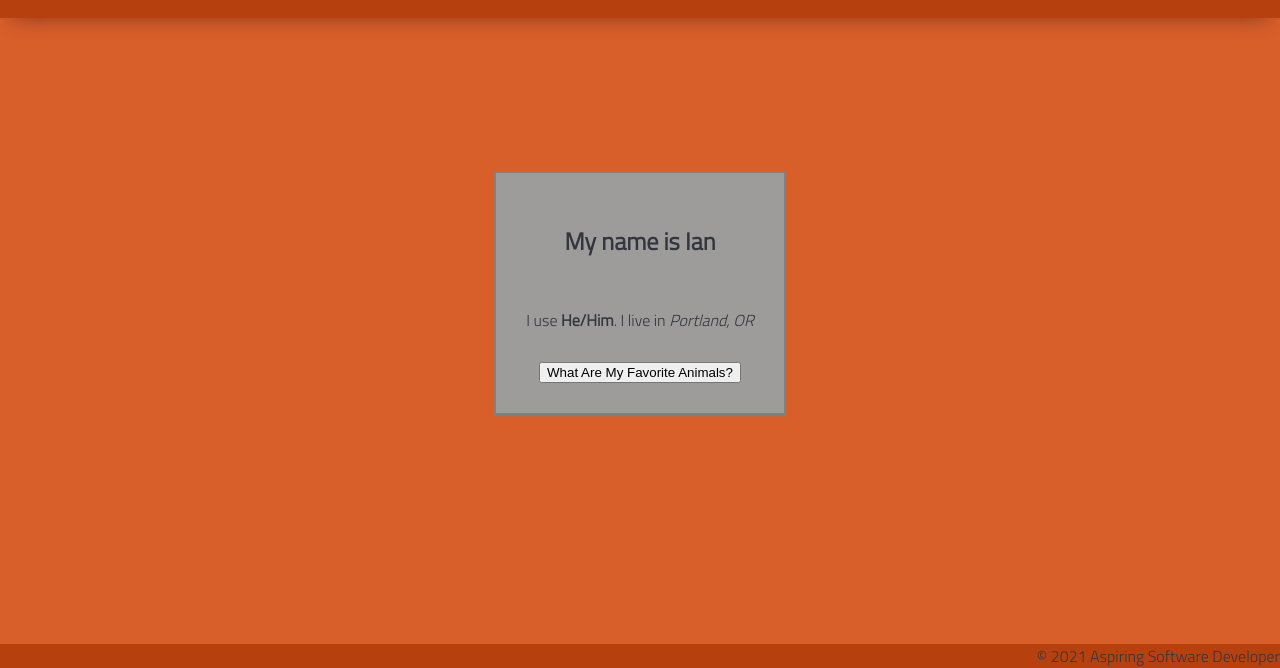
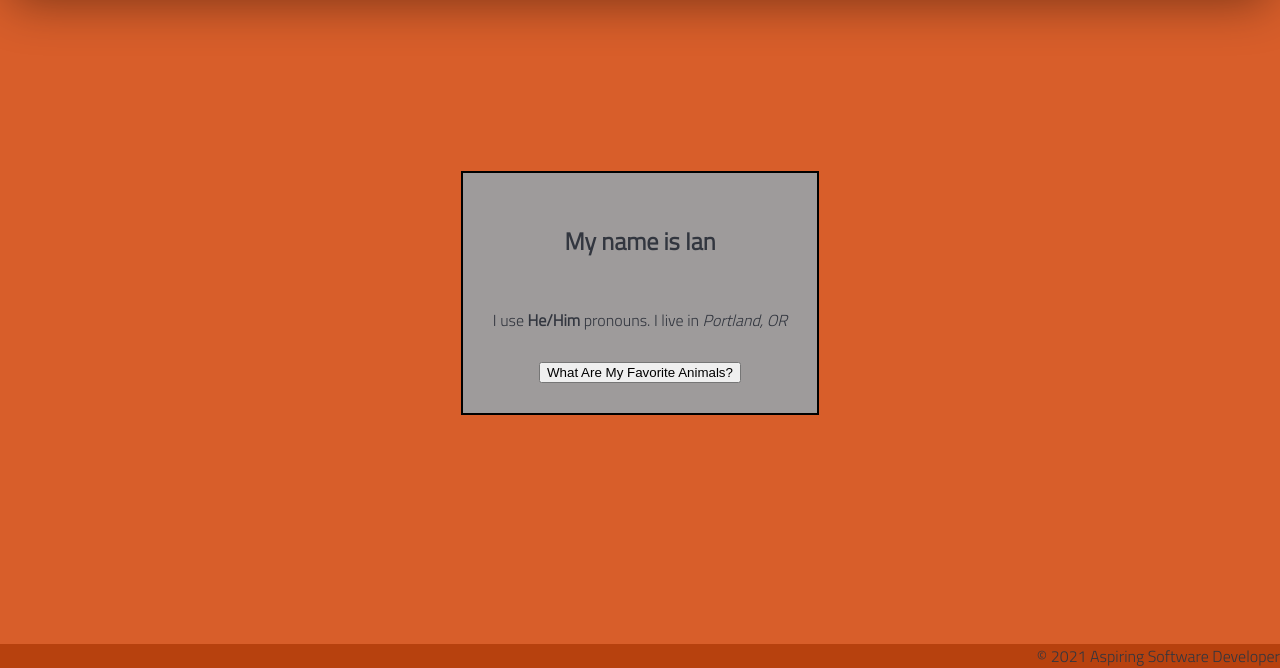
Before and after one commit to IACheifetz/about-me-js-demo, a plain HTML site: page index.html in a window 1280 px wide. Shown: the part 132-800 px from the top of the page. Drawn offline with Linux system fonts and the light colour scheme.

```diff
--- a/index.html
+++ b/index.html
@@ -24,7 +24,7 @@
             <section>
                 <h1>My name is Ian</h1>
                 <p>
-                    I use <span class="bold">He/Him</span>. I live in <span class="italics">Portland, OR</span>
+                    I use <span class="bold">He/Him</span> pronouns. I live in <span class="italics">Portland, OR</span>
 
                 </p>
 
--- a/styles/style.css
+++ b/styles/style.css
@@ -1,7 +1,7 @@
 body {
     /* feel free to update these css variables for a quick theme */
 
-    --color1: grey;
+    --color1: rgb(0, 0, 0);
     --color2: #d85e2a;
     --color3: #B7410E;
     --color4: #d85e2a;
@@ -21,8 +21,8 @@ body {
     --color4: hsla(45, 73%, 98%, 1);
     --color5: hsla(224, 40%, 79%, 1); */
 
-    --header-height: 150px;
-    --shadow: 0px 10px 20px -12px rgba(0, 0, 0, 0.45);
+    --header-height: 125px;
+    --shadow: 0px 20px 50px -12px rgba(0, 0, 0, 0.45);
     --gutter: 30px;
     --footer-height: 30px;
 
```
Also changed, not shown: 1 other file.
